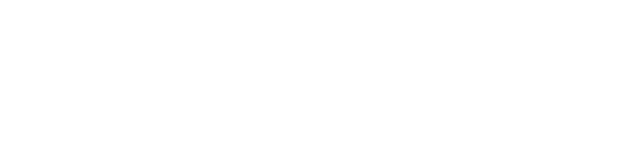
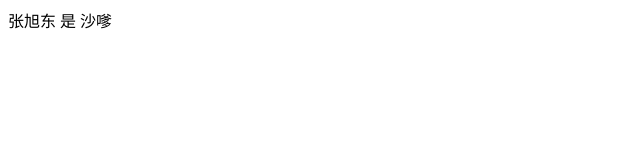
Before and after one commit to Wyn996/resume, a plain HTML site: page index.html in a window 1280 px wide. Shown: the whole page, without its empty margins (0-640 px from the left). Drawn offline with Linux system fonts and the light colour scheme.

Commit message:
不错哟

```diff
--- a/index.html
+++ b/index.html
@@ -1 +1,5 @@
 <html>
+
+
+
+张旭东 是 沙嗲
```
